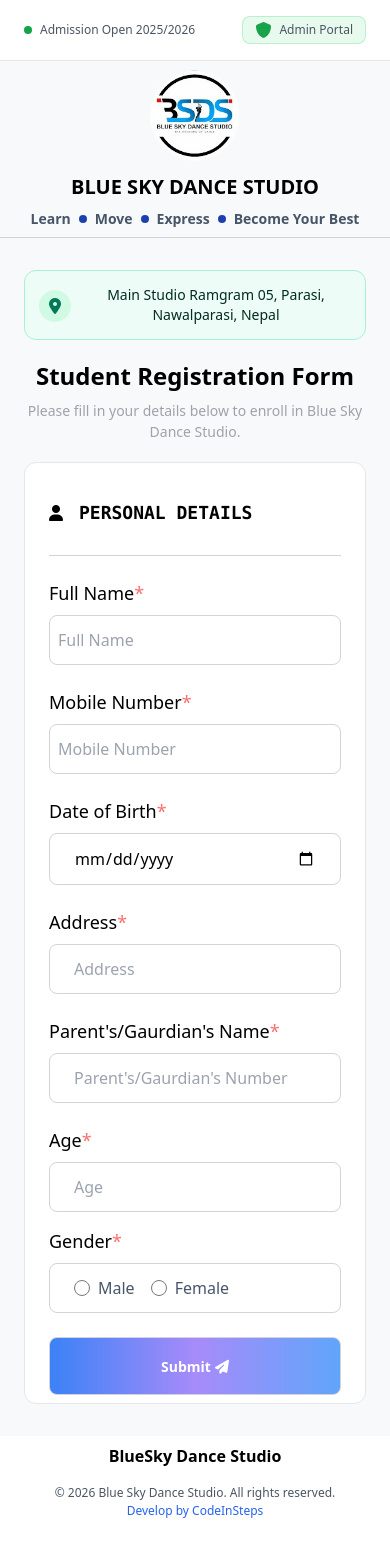
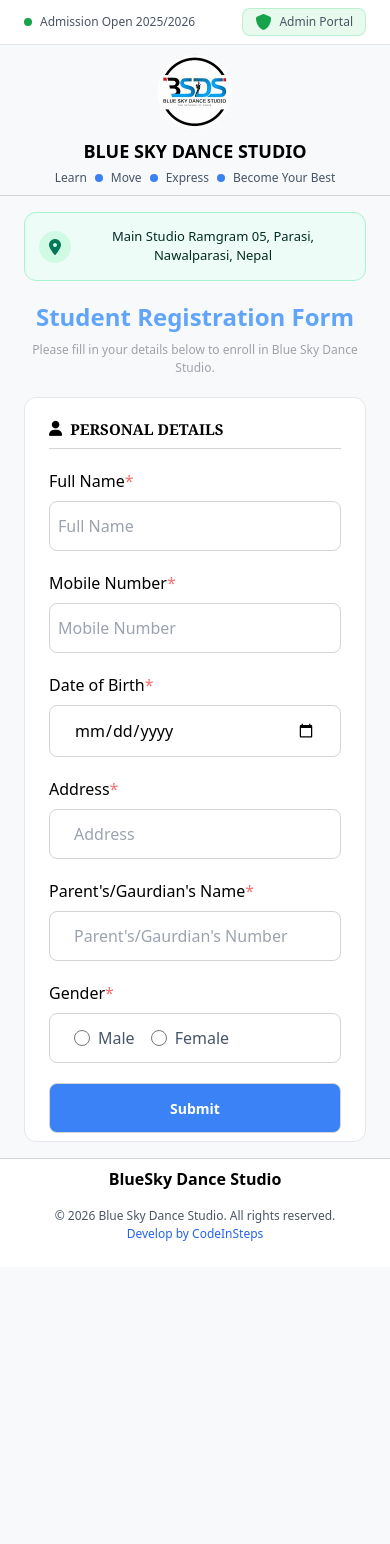
Before and after one commit to nplmanojkewat/blueskydancestudio, a website with bundled scripts: page index.html in a window 390 px wide. After the commit the page ends 1267 px from the top, so only its background shows below. Built offline with nearby package versions, Linux system fonts and the light colour scheme.

Commit message:
Update website

```diff
--- a/auth.js
+++ b/auth.js
@@ -26,22 +26,33 @@ const loginButtonText = document.getElementById("loginButtonText");
 const loginButtonIcon = document.getElementById("loginButtonIcon");
 
 console.log("Login form:", loginForm);
+console.log("Login button:", loginButton);
+console.log("Login button text:", loginButtonText);
+console.log("Login button icon:", loginButtonIcon);
 
 if (loginForm) {
   loginForm.addEventListener("submit", async (event) => {
     event.preventDefault();
 
-    loginButton.disabled = true;
-    loginButton.classList.add("opacity-70", "cursor-not-allowed");
+    // Hide previous error
+    loginError.classList.add("hidden");
 
-    loginButtonText.textContent = "Logging in...";
-    loginButtonIcon.className =
-      "fa-solid fa-spinner fa-spin text-white text-sm";
+    if (loginButton) {
+      loginButton.disabled = true;
+      loginButton.classList.add("opacity-70", "cursor-not-allowed");
+    }
+
+    if (loginButtonText) {
+      loginButtonText.textContent = "Logging in...";
+    }
+
+    if (loginButtonIcon) {
+      loginButtonIcon.className =
+        "fa-solid fa-spinner fa-spin text-white text-sm";
+    }
 
     const email = document.getElementById("email").value.trim();
     const password = document.getElementById("password").value;
-
-    loginError.classList.add("hidden");
 
     try {
       console.log("Trying to login...");
@@ -54,25 +65,37 @@ if (loginForm) {
     } catch (error) {
       console.error("Login error:", error);
 
-      // Show error message
       loginError.textContent = "Invalid email or password.";
+
       loginError.classList.remove("hidden");
 
-      setTimeout(() => {
-        loginError.classList.add("hidden");
-      }, 2000);
+      if (loginButton) {
+        loginButton.disabled = false;
+        loginButton.classList.remove("opacity-70", "cursor-not-allowed");
+      }
 
+      if (loginButtonText) {
+        loginButtonText.textContent = "Login";
+      }
+
+      if (loginButtonIcon) {
+        loginButtonIcon.className =
+          "fa-solid fa-paper-plane text-white text-sm";
+      }
+    } finally {
       // Reset button
       loginButton.disabled = false;
       loginButton.classList.remove("opacity-70", "cursor-not-allowed");
 
       loginButtonText.textContent = "Login";
+
       loginButtonIcon.className = "fa-solid fa-paper-plane text-white text-sm";
     }
   });
 }
 
-// Remove error message while typing
+// Remove error when typing
+
 document.getElementById("email").addEventListener("input", () => {
   loginError.classList.add("hidden");
 });
--- a/index.html
+++ b/index.html
@@ -13,7 +13,7 @@
 <body class="min-h-screen bg-gray-100/50">
 
     <!-- Nav Bar Section -->
-    <nav id="navbar" class="bg-white relative px-6 py-4 flex justify-between lg:justify-around items-center">
+    <nav id="navbar" class="bg-white relative px-6 py-2 flex justify-between lg:justify-around items-center">
 
         <div class="flex gap-2 justify-center items-center">
             <div class="w-2 h-2 rounded-full bg-green-600"></div>
@@ -33,22 +33,22 @@
     <!-- Information Section -->
     <section class="w-full pt-2 animate-slideInRight">
 
-        <div class="flex flex-col lg:flex-row gap-2 justify-center items-center">
+        <div class="flex flex-col lg:flex-row gap-1 justify-center items-center">
 
-            <img class="w-24 h-24" src="asset/bsds-logo.png" alt="">
+            <img class="w-20 h-20" src="asset/bsds-logo.png" alt="">
 
-            <div class="flex flex-col justify-center items-center gap-2">
-                <span class="text-xl lg:text-[2rem] font-extrabold text-black">BLUE SKY DANCE STUDIO</span>
+            <div class="flex flex-col justify-center items-center gap-1">
+                <span class="text-lg lg:text-[2rem] font-extrabold text-black">BLUE SKY DANCE STUDIO</span>
 
                 <div class="flex gap-2 justify-center items-center">
 
-                    <span class="text-sm font-semibold text-slate-600">Learn</span>
-                    <div class="w-2 h-2 bg-blue-800 rounded-full"></div>
-                    <span class="text-sm font-semibold text-slate-600">Move</span>
-                    <div class="w-2 h-2 bg-blue-800 rounded-full"></div>
-                    <span class="text-sm font-semibold text-slate-600">Express</span>
-                    <div class="w-2 h-2 bg-blue-800 rounded-full"></div>
-                    <span class="text-sm font-semibold text-slate-600">Become Your Best</span>
+                    <span class="text-[12px] font-medium text-slate-600">Learn</span>
+                    <div class="w-2 h-2 bg-blue-500 rounded-full"></div>
+                    <span class="text-[12px] font-medium text-slate-600">Move</span>
+                    <div class="w-2 h-2 bg-blue-500 rounded-full"></div>
+                    <span class="text-[12px] font-medium text-slate-600">Express</span>
+                    <div class="w-2 h-2 bg-blue-500 rounded-full"></div>
+                    <span class="text-[12px] font-medium text-slate-600">Become Your Best</span>
 
                 </div>
             </div>
@@ -63,18 +63,18 @@
 
     <main id="form" class="flex-1 w-full mx-auto flex flex-col ">
 
-        <div class="w-full px-6 py-8 flex flex-col gap-5">
+        <div class="w-full px-6 py-4 flex flex-col gap-5">
 
             <div
                 class="w-fit bg-emerald-50/80 border border-emerald-200 rounded-xl p-3.5 sm:p-4 text-emerald-950 flex flex-col justify-center items-center mx-auto gap-3 shadow-xs">
-                <div class="flex items-center justify-center gap-2.5">
+                <div class="flex items-center justify-center gap-1">
 
                     <div
                         class="w-8 h-8 rounded-full bg-emerald-100 text-emerald-700 flex items-center justify-center shrink-0 mt-0.5 sm:mt-0">
                         <i class="fa-solid fa-location-dot"></i>
                     </div>
 
-                    <span class="text-center text-sm">Main Studio Ramgram 05, Parasi, Nawalparasi, Nepal</span>
+                    <span class="text-center text-[13px] font-medium">Main Studio Ramgram 05, Parasi, Nawalparasi, Nepal</span>
 
 
                 </div>
@@ -82,10 +82,10 @@
 
 
             <div class="flex flex-col text-zinc-400 text-[14px] gap-2">
-                <span class="w-full text-center text-2xl lg:text-[1.5rem] font-extrabold text-black">Student
+                <span class="w-full text-center text-2xl lg:text-[1.5rem] font-extrabold text-blue-400">Student
                     Registration
                     Form</span>
-                <span class="text-center">Please fill in your details below to enroll in Blue Sky Dance
+                <span class="text-center text-[12px]">Please fill in your details below to enroll in Blue Sky Dance
                     Studio.</span>
             </div>
 
@@ -93,17 +93,17 @@
             <form id="registrationForm" action="" class="flex flex-col gap-5 justify-center items-center">
 
                 <div
-                    class="w-full lg:w-[800px] bg-white flex flex-col gap-6 border border-gray-200 px-6 md:px-12 py-2 rounded-xl">
+                    class="w-full lg:w-[800px] bg-white flex flex-col gap-5 border border-gray-200 px-6 md:px-12 py-2 rounded-xl">
 
-                    <div class="flex justify-start items-center gap-4 py-7">
-                        <i class="fa-solid fa-user"></i>
-                        <h2 class="text-lg font-mono font-bold">PERSONAL DETAILS</h2>
+                    <div class="flex justify-start items-center gap-2 py-3">
+                        <i class="fa-solid fa-user text-[15px]"></i>
+                        <h2 class="text-[15px] font-serif font-bold">PERSONAL DETAILS</h2>
                     </div>
 
                     <div class="h-[1px] bg-zinc-300 -mt-6"></div>
 
                     <div class="flex flex-col gap-2">
-                        <span class="text-[18px]">Full Name<span class="text-red-400">*</span></span>
+                        <span class="text-[16px]">Full Name<span class="text-red-400">*</span></span>
                         <input type="text" name="username" id="username" placeholder="Full Name"
                             class="w-full px-2 py-3 border border-zinc-300 rounded-lg">
 
@@ -111,7 +111,7 @@
 
 
                     <div class="flex flex-col gap-2">
-                        <span class="text-[18px]">Mobile Number<span class="text-red-400">*</span></span>
+                        <span class="text-[16px]">Mobile Number<span class="text-red-400">*</span></span>
                         <input type="tel" name="phone" id="phone" placeholder="Mobile Number"
                             class="w-full px-2 py-3 border border-zinc-300 rounded-lg">
 
@@ -119,7 +119,7 @@
 
 
                     <div class="flex flex-col gap-2">
-                        <span class="text-[18px]">Date of Birth<span class="text-red-400">*</span></span>
+                        <span class="text-[16px]">Date of Birth<span class="text-red-400">*</span></span>
                         <input type="date" name="dob" id="dob" placeholder="Date of Birth"
                             class="px-6 py-3 border border-zinc-300 rounded-lg">
 
@@ -127,7 +127,7 @@
 
 
                     <div class="flex flex-col gap-2">
-                        <span class="text-[18px]">Address<span class="text-red-400">*</span></span>
+                        <span class="text-[16px]">Address<span class="text-red-400">*</span></span>
                         <input type="text" name="address" id="address" placeholder="Address"
                             class="w-full px-6 py-3 border border-zinc-300 rounded-lg">
 
@@ -135,7 +135,7 @@
 
 
                     <div class="flex flex-col gap-2">
-                        <span class="text-[18px]">Parent's/Gaurdian's Name<span class="text-red-400">*</span></span>
+                        <span class="text-[16px]">Parent's/Gaurdian's Name<span class="text-red-400">*</span></span>
                         <input type="text" name="parentsName" id="parentsName"
                             placeholder="Parent's/Gaurdian's Number"
                             class="w-full px-6 py-3 border border-zinc-300 rounded-lg">
@@ -146,15 +146,15 @@
                     <div class="max-w-full flex flex-col lg:flex-row lg:justify-between lg:items-center gap-4">
 
                         <div class="flex flex-col gap-2">
-                            <span class="text-[18px]">Age<span class="text-red-400">*</span></span>
+                            <span class="hidden text-[16px]">Age<span class="text-red-400">*</span></span>
                             <input type="number" name="age" id="age" placeholder="Age" readonly
-                                class="w-full px-6 py-3 border border-zinc-300 rounded-lg">
+                                class="hidden w-full px-6 py-3 border border-zinc-300 rounded-lg">
 
                         </div>
 
 
-                        <div class="flex flex-col gap-2">
-                            <span class="text-[18px]">Gender<span class="text-red-400">*</span></span>
+                        <div class="flex flex-col gap-2 -mt-4">
+                            <span class="text-[16px]">Gender<span class="text-red-400">*</span></span>
 
                             <div
                                 class="w-full px-6 py-3 flex justify-start items-center gap-4 border border-zinc-300 rounded-lg">
@@ -176,9 +176,8 @@
                     </div>
 
                     <button type="submit"
-                        class="bg-gradient-to-r from-blue-500 via-violet-400 to-blue-400 border border-zinc-300 rounded-lg py-4">
+                        class="bg-blue-500 border border-zinc-300 rounded-lg py-3">
                         <span class="text-white text-sm font-bold">Submit</span>
-                        <i class="fa-solid fa-paper-plane text-white text-sm"></i>
                     </button>
 
 
```
Also changed, not shown: login.html (+31 -24 lines), output.css.
